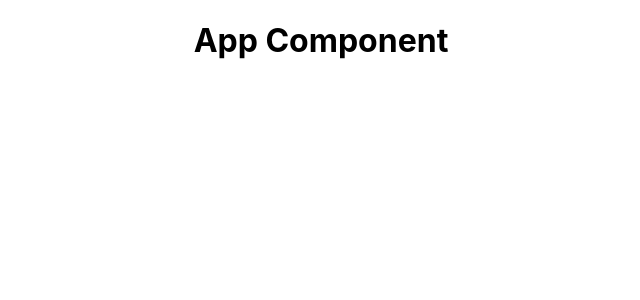
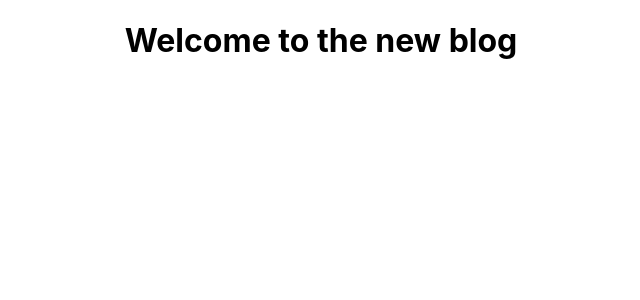
Before and after one commit to MarkRyuo/MicroBlog, a React (Vite) app: page / in a window 1280 px wide. Shown: the top 300 px of the page, without its empty margins (319-959 px from the left). Built offline with nearby package versions, Linux system fonts and the light colour scheme.

Commit message:
Subject : Body

```diff
--- a/src/App.jsx
+++ b/src/App.jsx
@@ -2,12 +2,13 @@ import './App.css'
 
 function App() {
 
-  const title = "WElcome to the new blog"
+  const title = "Welcome to the new blog"
+  const likes = "50"
 
   return (
     <div className='App'>
       <div className='content'>
-        <h1>App Component</h1>
+        <h1>{title}</h1>
       </div>
     </div>
   )
```
